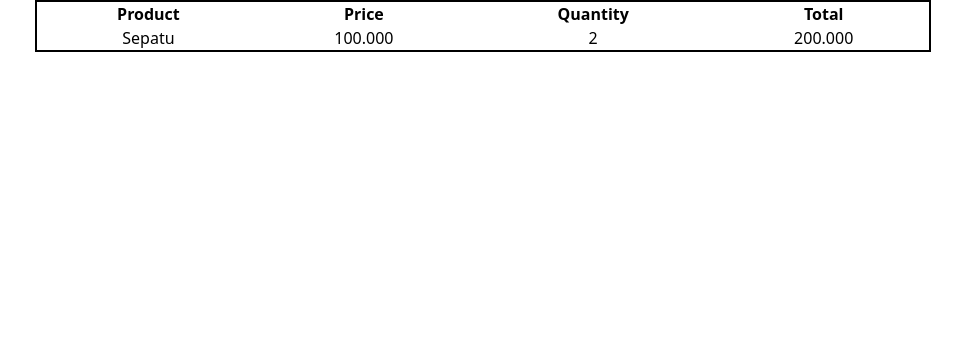
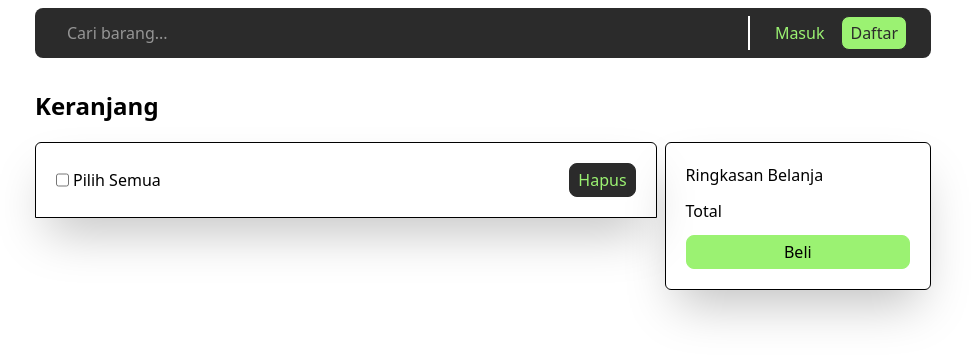
Before and after one commit to Mhbib34/Toko-Online, a React app: page /cart in a window 1280 px wide. Shown: the top 362 px of the page, without its empty margins (157-1128 px from the left). Built offline with nearby package versions, Linux system fonts and the light colour scheme; the HTML template or start-up script is replaced by a standard one.

Commit message:
Menambahkan Layout halaman cart

```diff
--- a/src/components/Fragments/Cards.jsx
+++ b/src/components/Fragments/Cards.jsx
@@ -20,7 +20,7 @@ function Cards() {
         return (
           <div
             key={item.id}
-            className="md:w-44 w-36 md:my-2 p-2 flex cursor-pointer flex-col shadow-2xl  duration-300 transition rounded-md justify-between hover:transition hover:-translate-y-3 hover:duration-150  items-start"
+            className="md:w-44 w-36 md:my-2 p-2 flex cursor-pointer flex-col shadow-2xl duration-300 transition rounded-md justify-between hover:transition hover:-translate-y-3 hover:duration-150  items-start"
           >
             <div className="w-full md:h-40 h-32">
               <img src={item.image} alt="" className="w-full h-full " />
--- a/src/components/Fragments/RegisterForm.jsx
+++ b/src/components/Fragments/RegisterForm.jsx
@@ -6,7 +6,7 @@ export default function RegisterForm() {
   return (
     <div className="bg-white/20 backdrop-blur-sm py-10 px-10 rounded-2xl flex flex-col md:w-[30%] w-[90%] text-center border-2 shadow-2xl">
       <h1 className="my-2 font-medium text-3xl text-[#9bf272]">Register</h1>
-      <p className="">Welcome, Please enter your Login Information</p>
+      <p className="">Welcome, Please enter your Personal Information</p>
       <div className="flex flex-col gap-2 my-4">
         <Input
           type="text"
--- a/src/pages/cart.jsx
+++ b/src/pages/cart.jsx
@@ -1,24 +1,40 @@
+import Button from "../components/common/Button";
+import Input from "../components/common/Input";
+import Navbar from "../components/layout/Navbar";
+
 export default function CartPages() {
   return (
-    <div className="md:px-48 px-10">
-      <table className="w-full border-2 text-center">
-        <thead className="">
-          <tr>
-            <th>Product</th>
-            <th>Price</th>
-            <th>Quantity</th>
-            <th>Total</th>
-          </tr>
-        </thead>
-        <tbody>
-          <tr>
-            <td>Sepatu</td>
-            <td>100.000</td>
-            <td>2</td>
-            <td>200.000</td>
-          </tr>
-        </tbody>
-      </table>
+    <div className="md:px-48 px-10 h-screen">
+      <Navbar />
+      <div className="w-full my-10">
+        <h1 className="md:text-2xl font-semibold">Keranjang</h1>
+        <div className="flex justify-between gap-2">
+          <div className="w-[70%] py-5">
+            <div className="border shadow-2xl w-full p-5 flex justify-between rounded-t-md items-center">
+              <div className="flex gap-1">
+                <Input type="checkbox" name="checkbox" />
+                <span>Pilih Semua</span>
+              </div>
+              <Button
+                text="Hapus"
+                type="button"
+                className="hover:bg-[#9bf272] hover:text-[#2b2b2b] border-[#2b2b2b] bg-[#2b2b2b] text-[#9bf272] transition-all duration-200 ease-in"
+              />
+            </div>
+          </div>
+          <div className="w-[30%] py-5">
+            <div className="flex border flex-col shadow-2xl p-5 rounded-md gap-3">
+              <h1>Ringkasan Belanja</h1>
+              <span>Total</span>
+              <Button
+                text="Beli"
+                type="submit"
+                className="bg-[#9bf272] border-[#9bf272] hover:bg-[#2b2b2b] hover:text-[#9bf272] transition-all duration-200 ease-in"
+              />
+            </div>
+          </div>
+        </div>
+      </div>
     </div>
   );
 }
```
